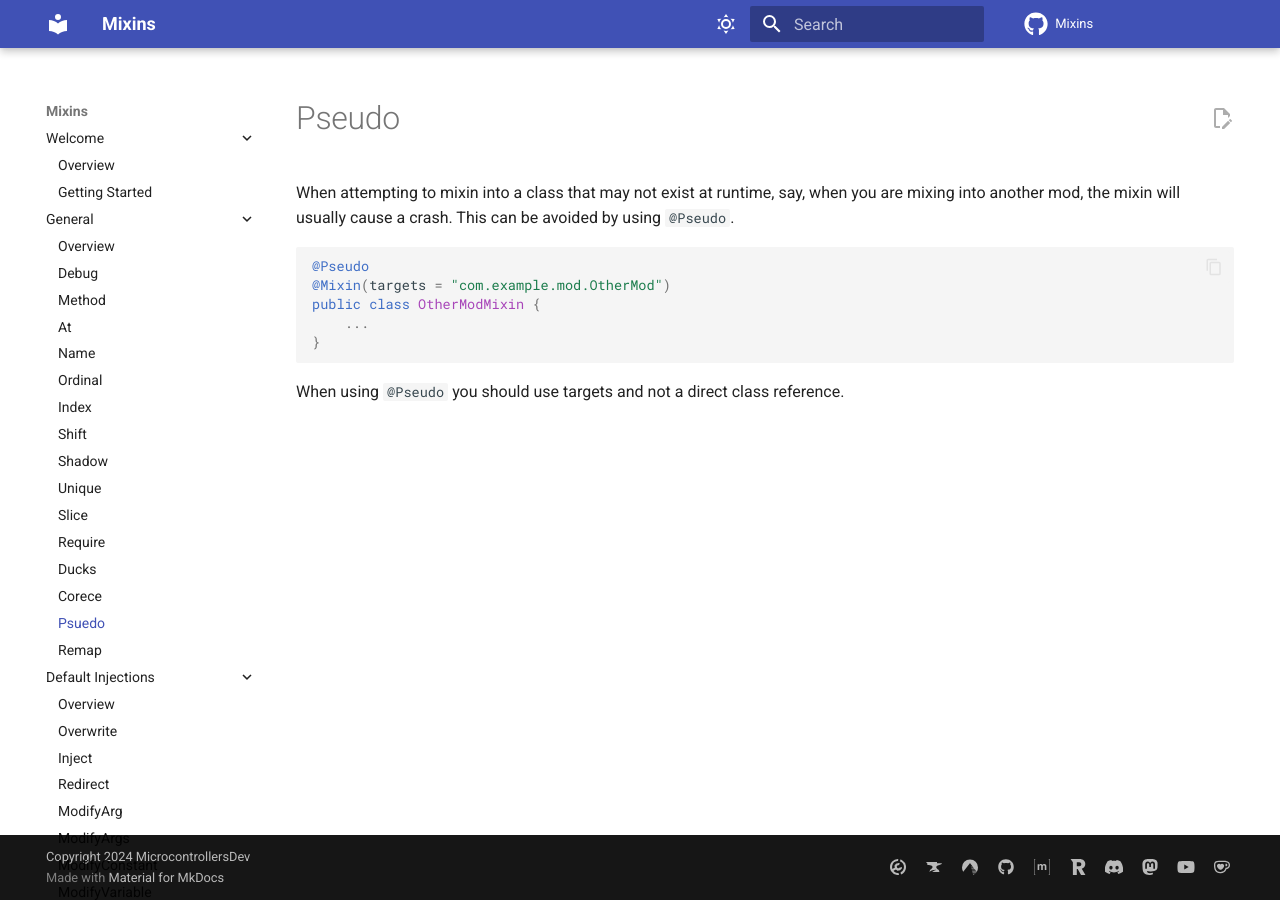
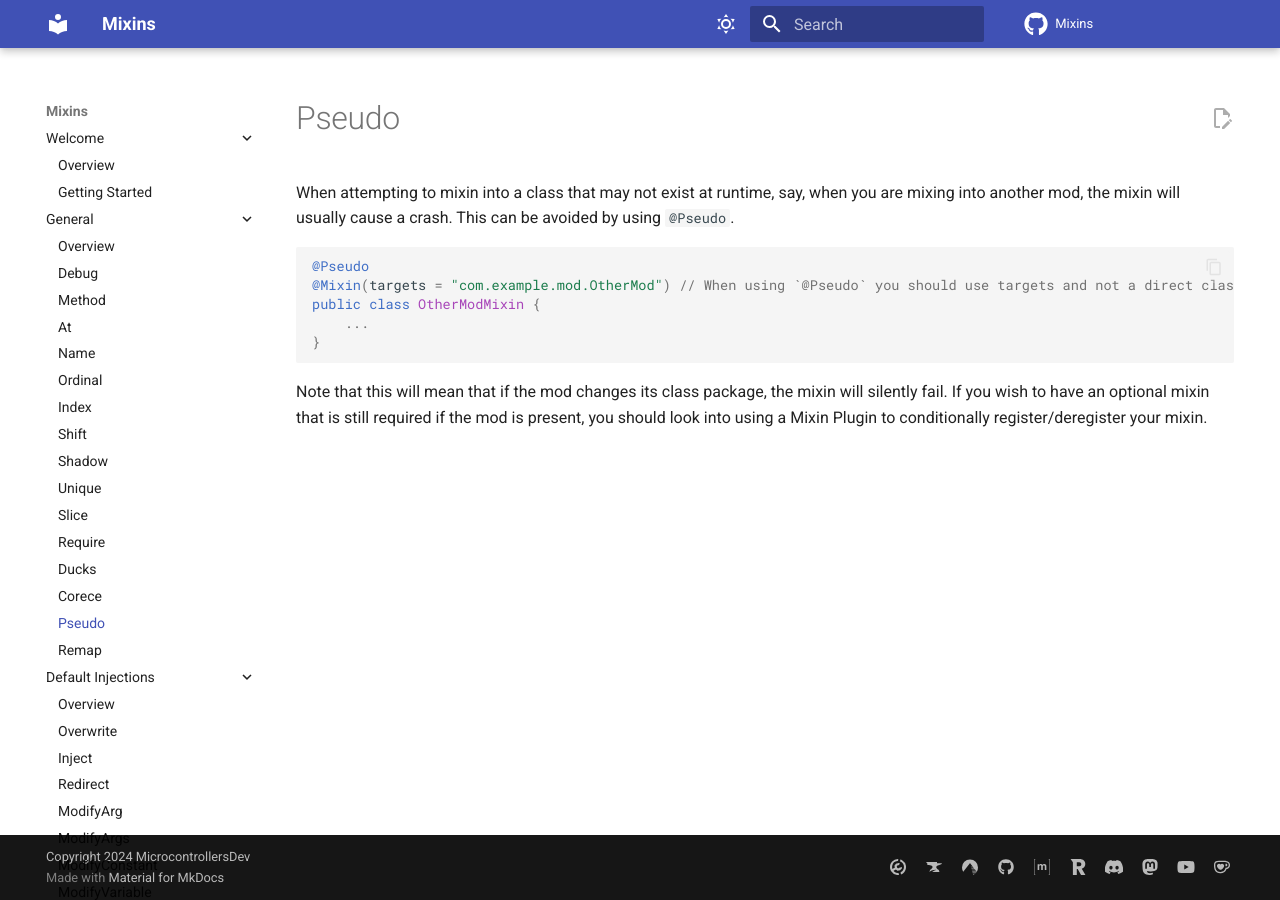
Before and after one commit to MicrocontrollersDev/Mixins, an MkDocs documentation site: the page built from docs/general/pseudo.md, in a window 1280 px wide. Built offline with MkDocs 1.6.1 and Material for MkDocs 9.7.7, drawn with Linux system fonts in a browser that asks for light colours; comment, search, counter and statistics services are not loaded.

Commit message:
improve pseudo and remove mixinvisualizer

````diff
--- a/docs/general/pseudo.md
+++ b/docs/general/pseudo.md
@@ -4,10 +4,10 @@ When attempting to mixin into a class that may not exist at runtime, say, when y
 
 ```java
 @Pseudo
-@Mixin(targets = "com.example.mod.OtherMod")
+@Mixin(targets = "com.example.mod.OtherMod") // When using `@Pseudo` you should use targets and not a direct class reference.
 public class OtherModMixin {
     ...
 }
 ```
 
-When using `@Pseudo` you should use targets and not a direct class reference.
+Note that this will mean that if the mod changes its class package, the mixin will silently fail. If you wish to have an optional mixin that is still required if the mod is present, you should look into using a Mixin Plugin to conditionally register/deregister your mixin.
--- a/mkdocs.yml
+++ b/mkdocs.yml
@@ -81,7 +81,7 @@ nav:
       - "Require": "general/require.md"
       - "Ducks": "general/duck.md"
       - "Corece": "general/coerce.md"
-      - "Psuedo" : "general/pseudo.md"
+      - "Pseudo" : "general/pseudo.md"
       - "Remap": "general/remap.md"
   - "Default Injections":
       - "Overview": "default/overview.md"
````
Also changed, not shown: docs/welcome/gettingstarted.md (+0 -2 lines).
